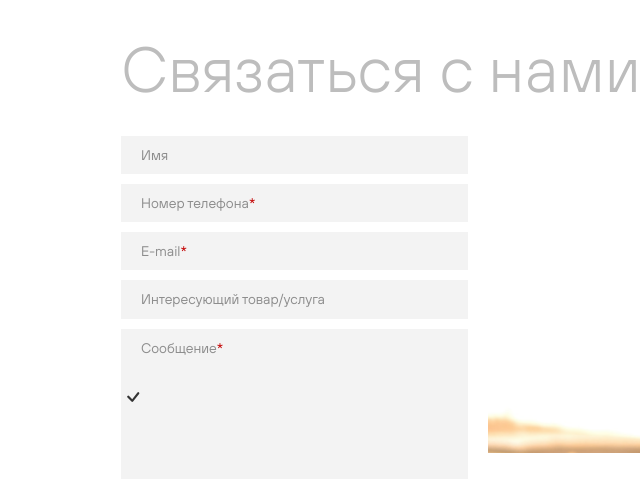
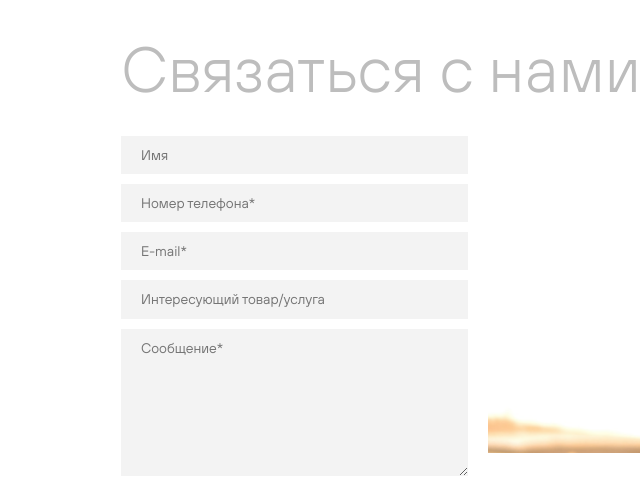
Before and after one commit to ShumnaIryna/test_task-Shumna_Iryna, a plain HTML site: page index.html in a window 1280 px wide. Shown: the part 2680-3178 px from the top of the page, 14-654 px from the left. Drawn offline with Linux system fonts and the light colour scheme.

Commit message:
minor changes

```diff
--- a/index.html
+++ b/index.html
@@ -174,22 +174,26 @@
 
           <div class="connect__info">
             <div class="connect__form">
-              <div class="connect__form__item">
-                <span>Имя</span>
-              </div>
-              <div class="connect__form__item">
-                <span>Номер телефона<span class="col-red">*</span></span>
-              </div>
-              <div class="connect__form__item">
-                <span>E-mail<span class="col-red">*</span></span>
-              </div>
-              <div class="connect__form__item">
-                <span>Интересующий товар/услуга</span>
-              </div>
-              <div class="connect__form__item hight150 ps-rel">
-                <span>Сообщение<span class="col-red">*</span></span>
-                <i class="icon icon--check ps-abs"></i>
-              </div>
+              <input
+                type="text"
+                placeholder="Имя"
+                class="connect__form__item" />
+              <input
+                type="text"
+                placeholder="Номер телефона*"
+                class="connect__form__item" />
+              <input
+                type="text"
+                placeholder="E-mail*"
+                class="connect__form__item" />
+              <input
+                type="text"
+                placeholder="Интересующий товар/услуга"
+                class="connect__form__item" />
+              <textarea
+                class="connect__form__item"
+                rows="7"
+                placeholder="Сообщение*"></textarea>
             </div>
             <div class="connect__img">
               <img class="" src="./img/connect foto.png" alt="connect photo" />
--- a/styles/_connect.scss
+++ b/styles/_connect.scss
@@ -18,8 +18,11 @@
     display: flex;
     flex-direction: column;
 
-    &__item {
+    &__item,
+    &__item:focus {
       margin-bottom: 10px;
+      border: 0;
+      outline: 0;
       font: $h7-font;
       color: $form-color;
       padding: 10px 20px;
```
Also changed, not shown: styles/style.css, 1 other file.
